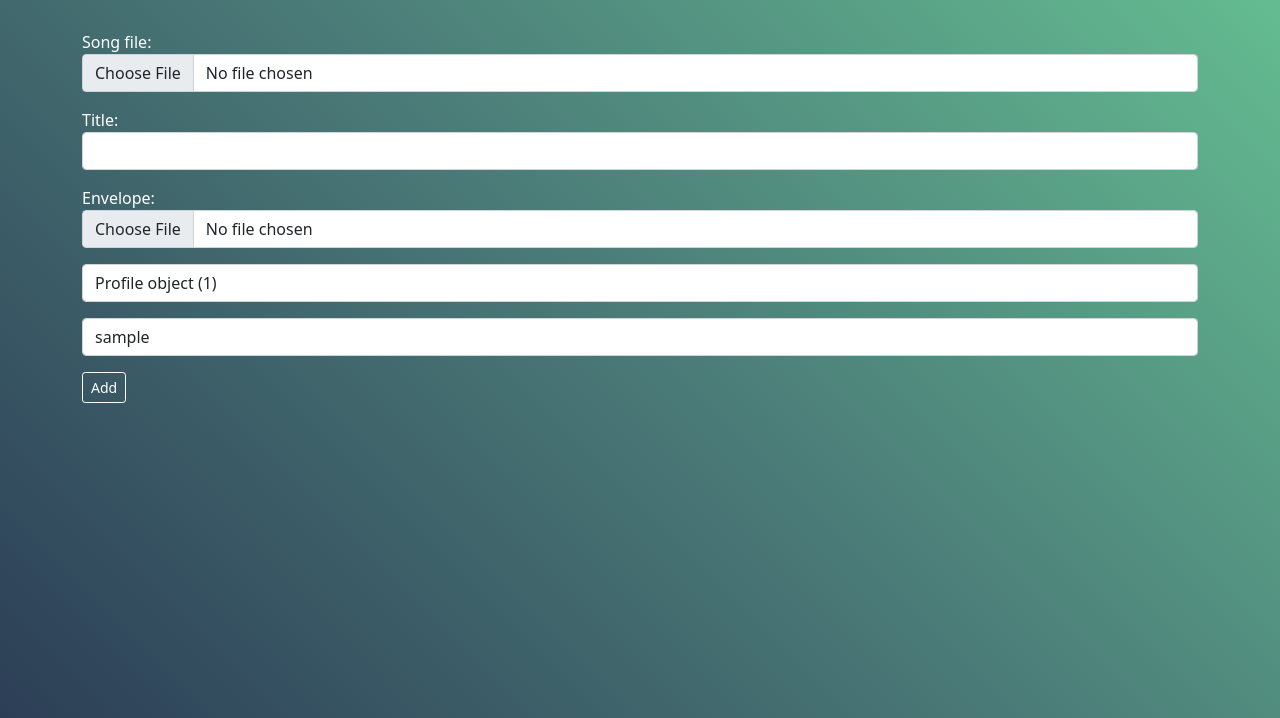
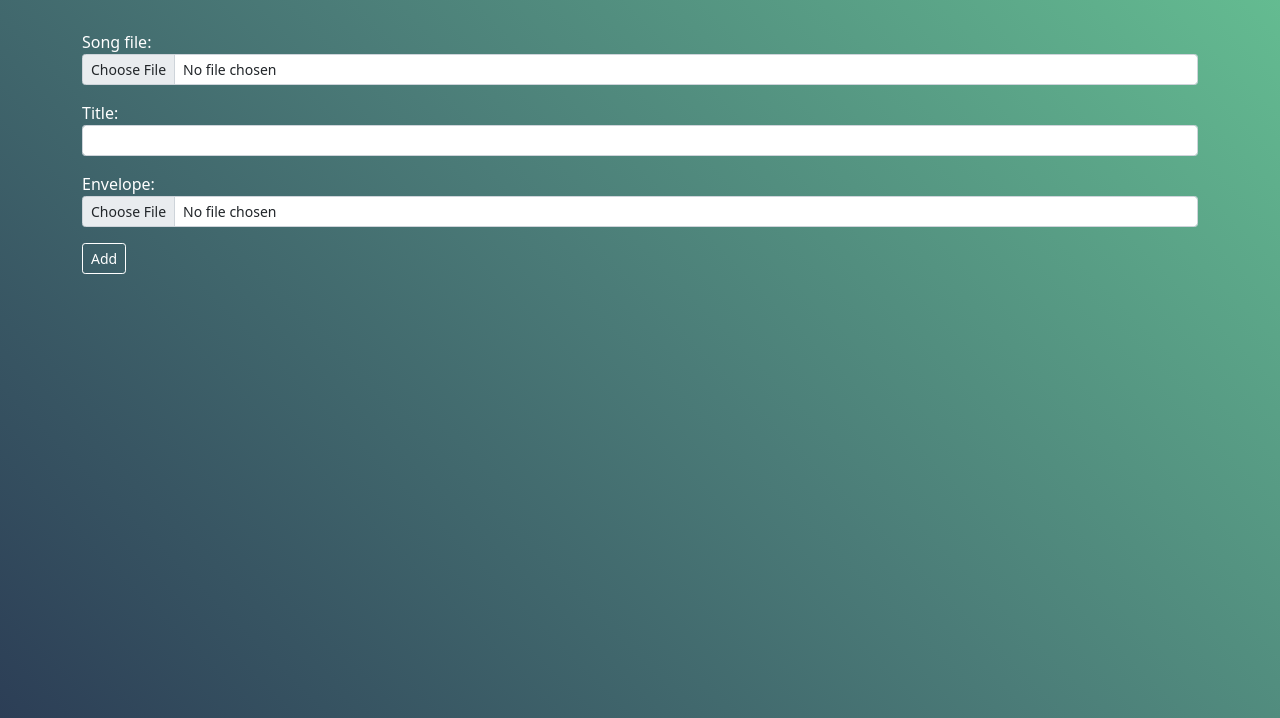
Before and after one commit to bielikovv/i-b-music-platform, a Django app: page /add-release/composition in a window 1280 px wide. Shown: the part 82-800 px from the top of the page. Run offline with Django 4.2, Linux system fonts and the light colour scheme; the visitor is signed in with stand-in values (Sample User, id 1); data comes from the database, SQL or seed files in the repository; some libraries are stand-ins or nearby versions.

Commit message:
temporary (add composition) 'need to fix'

```diff
--- a/music/music/static/css/stylenew.css
+++ b/music/music/static/css/stylenew.css
@@ -212,7 +212,7 @@ body{
     background-color: rgba(75, 124, 120, 15%);
 }
 
-select#id_user{
+select#id_playlist_user{
     display: none;
 }
 
@@ -225,6 +225,14 @@ select#id_user{
     border: 0px solid;
     width: 280px;
 
+}
+
+select#id_composition_user{
+    display: none;
+}
+
+select#id_composition_singer{
+    display: none;
 }
 
 #envelope-current-playlist{
--- a/music/musiccloud/forms.py
+++ b/music/musiccloud/forms.py
@@ -27,14 +27,14 @@ class LoginForm(AuthenticationForm):
 
 
 class RedactInfoUserForm(forms.ModelForm):
-    photo = forms.ImageField(label='Photo', widget=forms.FileInput(attrs={'class': 'form-control'}))
-    first_name = forms.CharField(label='First name', widget=forms.TextInput(attrs={'class': 'form-control'}))
-    last_name = forms.CharField(label='Last name', widget=forms.TextInput(attrs={'class': 'form-control'}))
-    nickname = forms.CharField(label='Singer nickname', widget=forms.TextInput(attrs={'class': 'form-control'}))
-    about = forms.CharField(label='About me', widget=forms.Textarea(attrs={'class': 'form-control'}))
-    email = forms.EmailField(label='E-mail', widget=forms.EmailInput(attrs={'class': 'form-control'}))
-    location = forms.CharField(label='My location', widget=forms.TextInput(attrs={'class': 'form-control'}))
-    birth_date = forms.DateField(label='Date of birth', widget=forms.DateInput(attrs={'class': 'form-control'}))
+    photo = forms.ImageField(label='Photo', widget=forms.FileInput(attrs={'class': 'form-control form-control-sm'}))
+    first_name = forms.CharField(label='First name', widget=forms.TextInput(attrs={'class': 'form-control form-control-sm'}))
+    last_name = forms.CharField(label='Last name', widget=forms.TextInput(attrs={'class': 'form-control form-control-sm'}))
+    nickname = forms.CharField(label='Singer nickname', widget=forms.TextInput(attrs={'class': 'form-control form-control-sm'}))
+    about = forms.CharField(label='About me', widget=forms.Textarea(attrs={'class': 'form-control form-control-sm'}))
+    email = forms.EmailField(label='E-mail', widget=forms.EmailInput(attrs={'class': 'form-control form-control-sm'}))
+    location = forms.CharField(label='My location', widget=forms.TextInput(attrs={'class': 'form-control form-control-sm'}))
+    birth_date = forms.DateField(label='Date of birth', widget=forms.DateInput(attrs={'class': 'form-control form-control-sm'}))
 
     class Meta:
         model = User
@@ -43,9 +43,9 @@ class RedactInfoUserForm(forms.ModelForm):
 
 
 class AddPlaylistForm(forms.ModelForm):
-    playlist_user = forms.ModelChoiceField(label='', empty_label=None, disabled=True, queryset=User.objects.all(), widget=forms.Select(attrs={'class': 'form-control'}))
-    playlist_title = forms.CharField(label='Title', widget=forms.TextInput(attrs={'class': 'form-control'}))
-    playlist_envelope = forms.FileField(label='Envelope', widget=forms.FileInput(attrs={'class': 'form-control'}))
+    playlist_user = forms.ModelChoiceField(label='', empty_label=None, disabled=True, queryset=User.objects.all(), widget=forms.Select(attrs={'class': 'form-control form-control-sm'}))
+    playlist_title = forms.CharField(label='Title', widget=forms.TextInput(attrs={'class': 'form-control form-control-sm'}))
+    playlist_envelope = forms.FileField(label='Envelope', widget=forms.FileInput(attrs={'class': 'form-control form-control-sm'}))
 
     class Meta:
         model = Playlists
@@ -54,17 +54,17 @@ class AddPlaylistForm(forms.ModelForm):
 
 
 class AddAlbumForm(forms.ModelForm):
-    album_title = forms.CharField(label='Album name', widget=forms.TextInput(attrs={'class': 'form-control'}))
+    album_title = forms.CharField(label='Album name', widget=forms.TextInput(attrs={'class': 'form-control '}))
     album_envelope = forms.FileField(label='Album envelope', widget=forms.FileInput(attrs={'class': 'form-control'}))
 
 
 
 class AddCompositionForm(forms.ModelForm):
-    composition_user = forms.ModelChoiceField(label='', empty_label=None, queryset=User.objects.all(), widget=forms.Select(attrs={'class': 'form-control'}))
-    composition_title = forms.CharField(label='Title', widget=forms.TextInput(attrs={'class': 'form-control'}))
-    composition_envelope = forms.FileField(label='Envelope', widget=forms.FileInput(attrs={'class': 'form-control'}))
-    composition_file = forms.FileField(label='Song file', widget=forms.FileInput(attrs={'class': 'form-control'}))
-    composition_singer = forms.ModelChoiceField(label='', empty_label=None, queryset=Profile.objects.all(), widget=forms.Select(attrs={'class': 'form-control'}))
+    composition_user = forms.ModelChoiceField(label='', empty_label=None, queryset=User.objects.all(), widget=forms.Select(attrs={'class': 'form-control form-control-sm'}))
+    composition_title = forms.CharField(label='Title', widget=forms.TextInput(attrs={'class': 'form-control form-control-sm'}))
+    composition_envelope = forms.FileField(label='Envelope', widget=forms.FileInput(attrs={'class': 'form-control form-control-sm'}))
+    composition_file = forms.FileField(label='Song file', widget=forms.FileInput(attrs={'class': 'form-control form-control-sm'}))
+    composition_singer = forms.ModelChoiceField(label='', empty_label=None, queryset=Profile.objects.all(), widget=forms.Select(attrs={'class': 'form-control form-control-sm'}))
 
     class Meta:
         model = Composition
--- a/music/musiccloud/templates/musiccloud/user_profile.html
+++ b/music/musiccloud/templates/musiccloud/user_profile.html
@@ -24,8 +24,8 @@
                 <h5 class="card-title">Last name: {{ user.last_name }}</h5>
                 <p class="card-text">About me: {{ user.profile.about }}</p>
                 <p class="card-text">E-mail: {{ user.email }}</p>
-                <p class="card-text">My location: {{ user.profile.birth_date }}</p>
-                <p class="card-text">Date of birth: {{ user.profile.location }}</p>
+                <p class="card-text">My location: {{ user.profile.location }}</p>
+                <p class="card-text">Date of birth: {{ user.profile.birth_date }}</p>
                 <button type="button" id="open-form-button" onclick="showForm()" class="btn btn-primary btn-sm">Change information</button>
             </div>
         </div>
```
